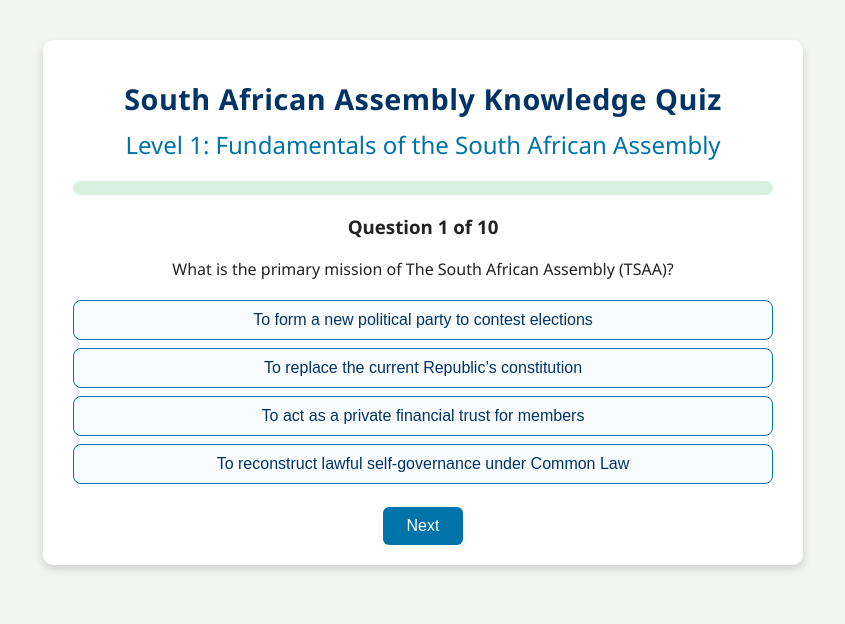
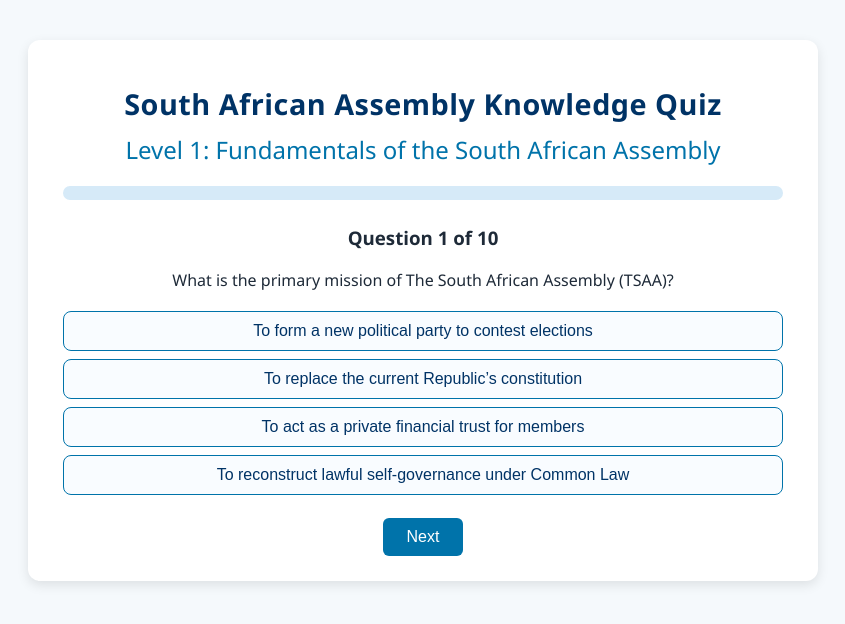
Before and after one commit to agentdoccie/The-Quiz---Are-you-Status-Corrected-, a plain HTML site: page index.html in a window 1280 px wide. Shown: the whole page, without its empty margins (217-1062 px from the left). Drawn offline with Linux system fonts and the light colour scheme.

Commit message:
Update index.html

```diff
--- a/index.html
+++ b/index.html
@@ -7,56 +7,6 @@
 
   <!-- Link to your external CSS file -->
   <link rel="stylesheet" href="styles/style.css">
-
-  <!-- Optional inline styles for layout -->
-  <style>
-    body {
-      font-family: 'Segoe UI', Arial, sans-serif;
-      background: #f2f5f2;
-      color: #222;
-      margin: 0;
-      padding: 0;
-      display: flex;
-      justify-content: center;
-      align-items: flex-start;
-      min-height: 100vh;
-    }
-    #container {
-      background: white;
-      margin-top: 40px;
-      border-radius: 10px;
-      box-shadow: 0 4px 10px rgba(0,0,0,0.15);
-      width: 90%;
-      max-width: 700px;
-      padding: 20px 30px;
-    }
-    .hidden { display: none; }
-    #progress {
-      background: #d8f0de;
-      border-radius: 10px;
-      overflow: hidden;
-      height: 14px;
-      margin-bottom: 15px;
-    }
-    #progressBar {
-      background: #0b6b38;
-      height: 100%;
-      width: 0%;
-      transition: width 0.4s ease;
-    }
-    button {
-      background: #0b6b38;
-      color: white;
-      border: none;
-      border-radius: 6px;
-      padding: 10px 20px;
-      cursor: pointer;
-      margin: 10px 5px 0 0;
-    }
-    button:hover {
-      background: #09552e;
-    }
-  </style>
 </head>
 
 <body>
```
